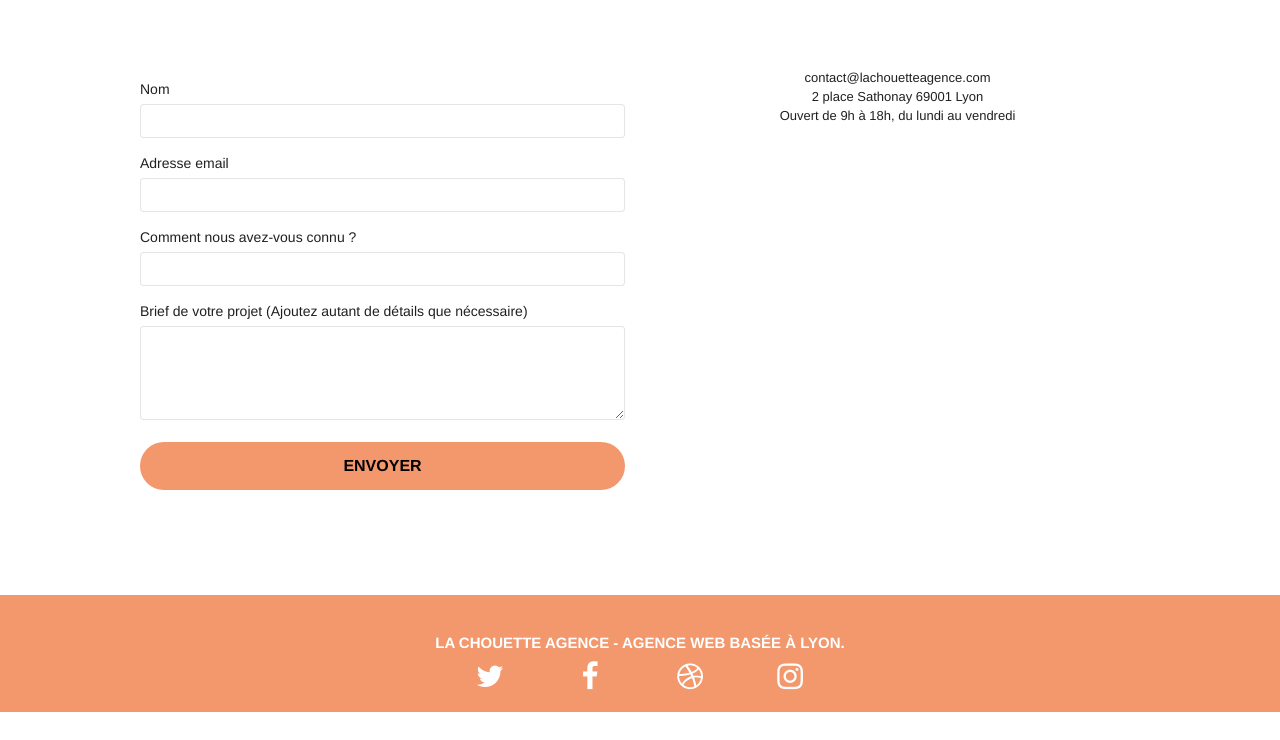
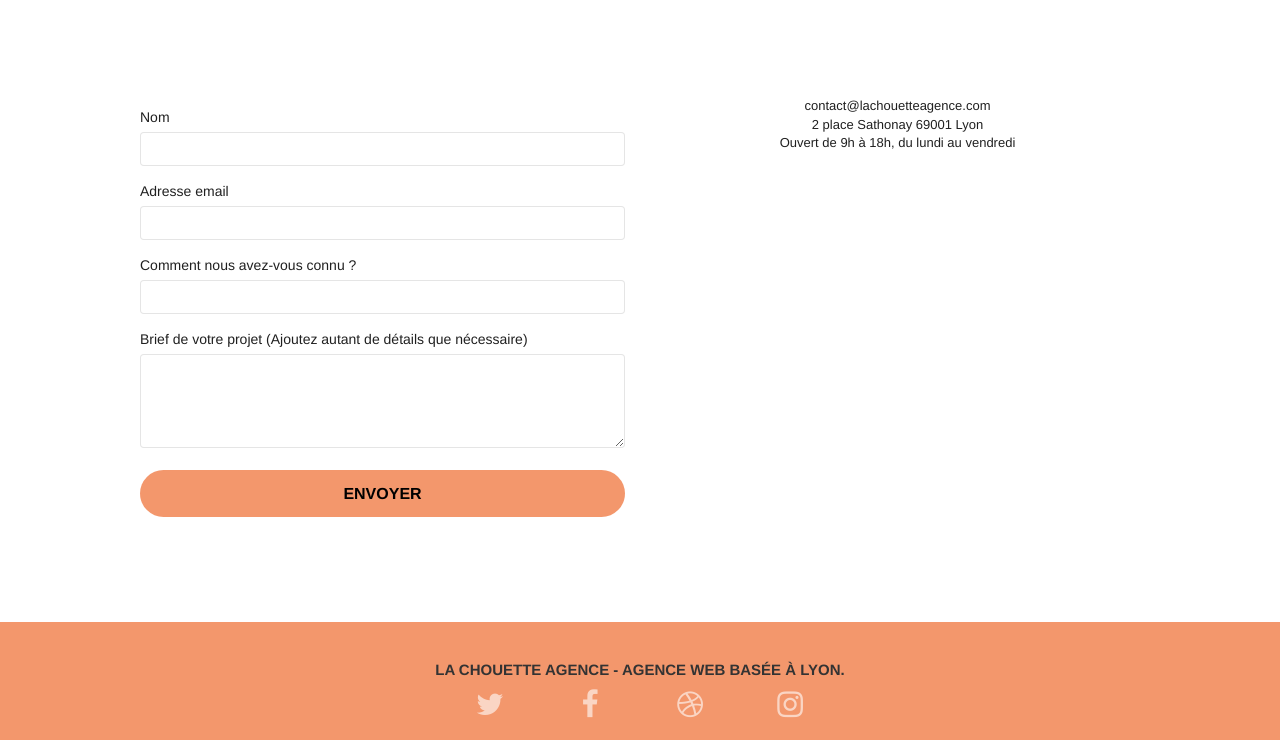
Before and after one commit to clement-31/ClementLasnier_4_17022021, a plain HTML site: page update/page2.html in a window 1280 px wide. Shown: the part 518-1258 px from the top of the page. Before the commit the page ends 1230 px from the top, so only its background shows below. Drawn offline with Linux system fonts and the light colour scheme.

Commit message:
Modifs couleur fond

```diff
--- a/update/page2.html
+++ b/update/page2.html
@@ -31,7 +31,7 @@
             <nav class="navbar row">
                 <div class="navbar-header">
                     <a class="navbar-brand" href="index.html">
-                        <img src="img/la-chouette-agence.png" alt="Logo de la Chouette agence, agence de web design à Lyon" title="Retour à l'accueil" height="40" />
+                        <img src="img/la-chouette-agence.png" alt="Logo de la Chouette agence, agence de web design à Lyon" title="Retour à l'accueil">
                     </a>
                     <button id="nav-toggle" type="button" class="ui-navbar-toggle navbar-toggle" data-toggle="collapse" data-target=".navbar-1">
                         <span class="sr-only">Toggle navigation</span>
@@ -134,14 +134,14 @@
         <div class="container bloc-sm">
             <div class="row">
                 <div class="col-sm-12">
-                    <h3 class="text-center white">
+                    <h3 class="text-center">
                         La Chouette agence - Agence web basée à Lyon.
                     </h3>
                     <div class="row row-no-gutters social">
                         <div class="col-sm-3">
                             <div class="text-center">
                                 <a class="social" aria-label="lien vers Twitter" href="https://twitter.com/?lang=fr">
-                                    <span class="fa fa-twitter icon-md white"></span>
+                                    <span class="fa fa-twitter icon-md"></span>
                                 </a>
                             </div>
                         </div>
@@ -149,7 +149,7 @@
                         <div class="col-sm-3">
                             <div class="text-center">
                                 <a class="social" aria-label="lien vers Facebook" href="https://www.facebook.com/">
-                                    <span class="fa fa-facebook icon-md white"></span>
+                                    <span class="fa fa-facebook icon-md"></span>
                                 </a>
                             </div>
                         </div>
@@ -157,7 +157,7 @@
                         <div class="col-sm-3">
                             <div class="text-center">
                                 <a class="social" aria-label="lien vers Dribble" href="https://dribbble.com/">
-                                    <span class="fa fa-dribbble icon-md white"></span>
+                                    <span class="fa fa-dribbble icon-md"></span>
                                 </a>
                             </div>
                         </div>
@@ -165,7 +165,7 @@
                         <div class="col-sm-3">
                             <div class="text-center">
                                 <a class="social" aria-label="lien vers Instagram" href="https://www.instagram.com/?hl=fr">
-                                    <span class="fa fa-instagram icon-md white"></span>
+                                    <span class="fa fa-instagram icon-md"></span>
                                 </a>
                             </div>
                         </div>
```
Also changed, not shown: update/index.html (+7 -7 lines).
